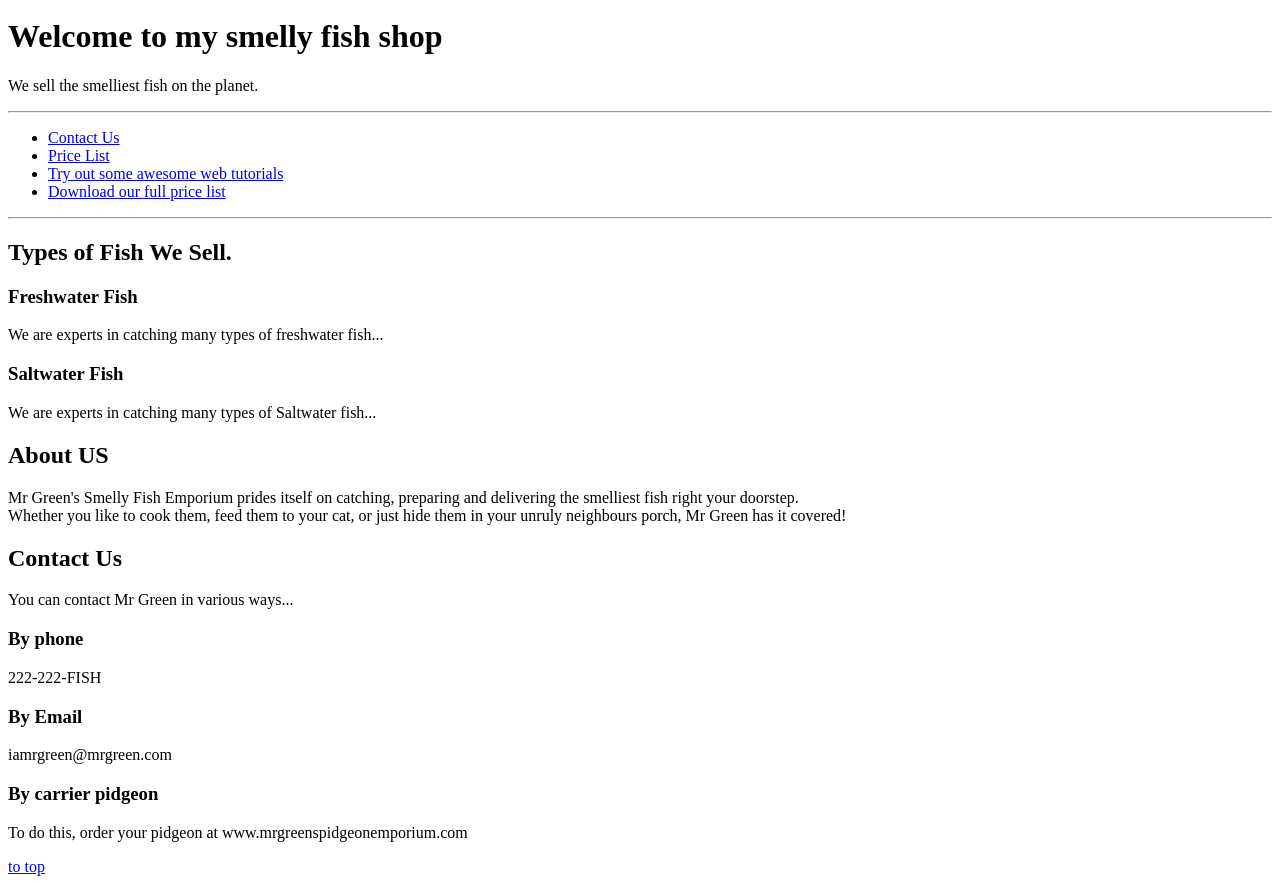
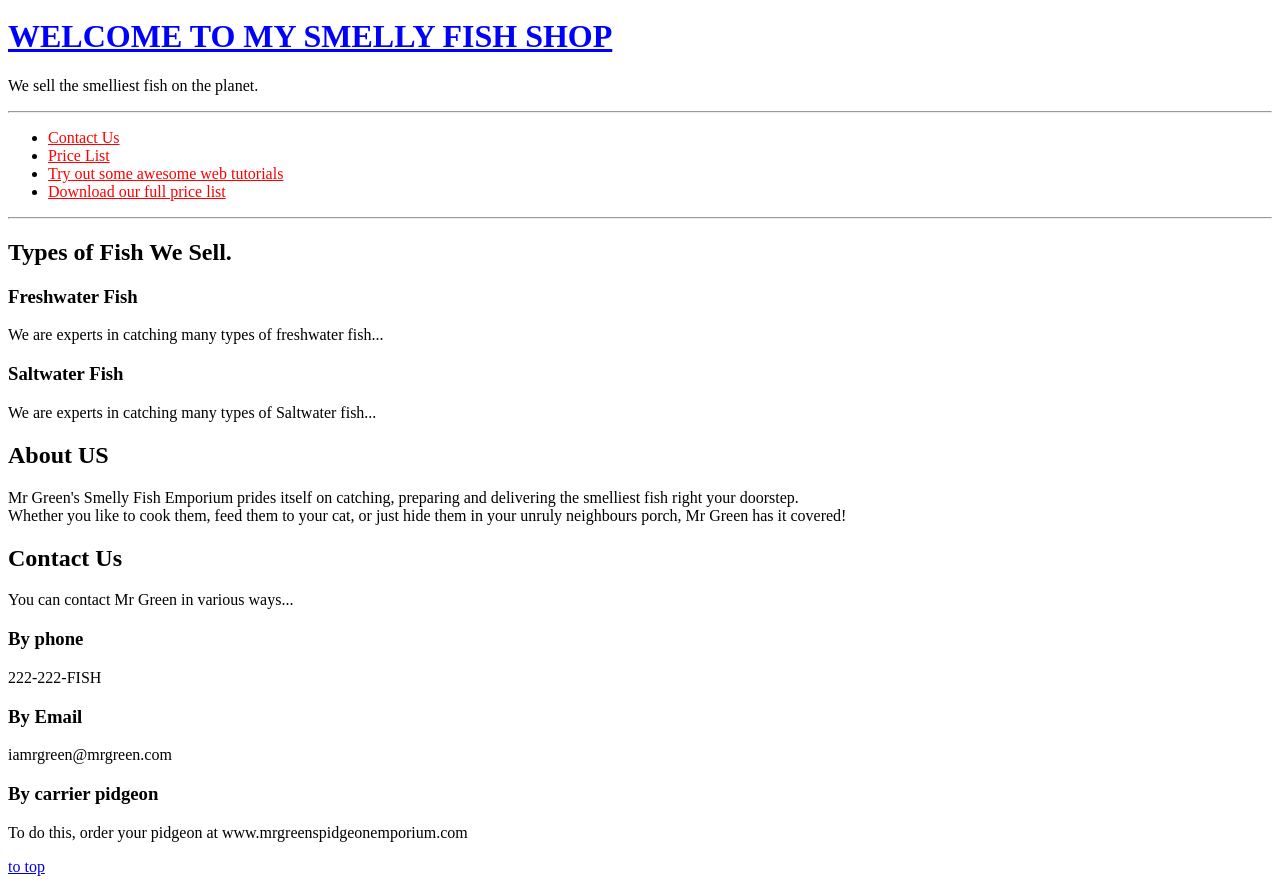
Before and after one commit to lucjan-kepinski/html-course, a plain HTML site: page index.html in a window 1280 px wide. Shown: the part 29-913 px from the top of the page. Drawn offline with Linux system fonts and the light colour scheme.

Commit message:
css added

```diff
--- /dev/null
+++ b/css/main.css
@@ -0,0 +1,5 @@
+h1{
+    color: blue;
+    text-decoration: underline;
+    text-transform: uppercase;
+}
--- a/index.html
+++ b/index.html
@@ -9,6 +9,14 @@
     <meta name="description" content="We sell the smelliest fish online, guaranteed!">
     <title>Mr Green's Smelly Fish Emporium</title>
     <link rel="stylesheet" type="text/css" href="css/main.css">
+
+    <style>
+
+        #navigation a{
+            color: red;
+        }
+
+    </style>
 
 </head>
 
```
Also changed, not shown: contact.html (+18 -0 lines), prices/freshwater-fish-prices.html (+1 -1 lines).
